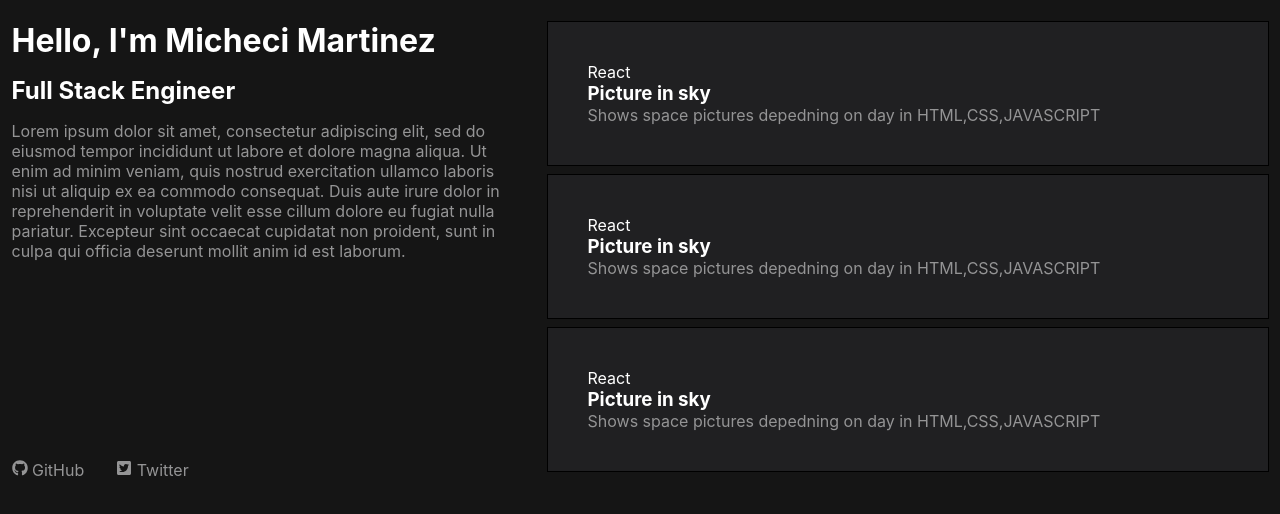
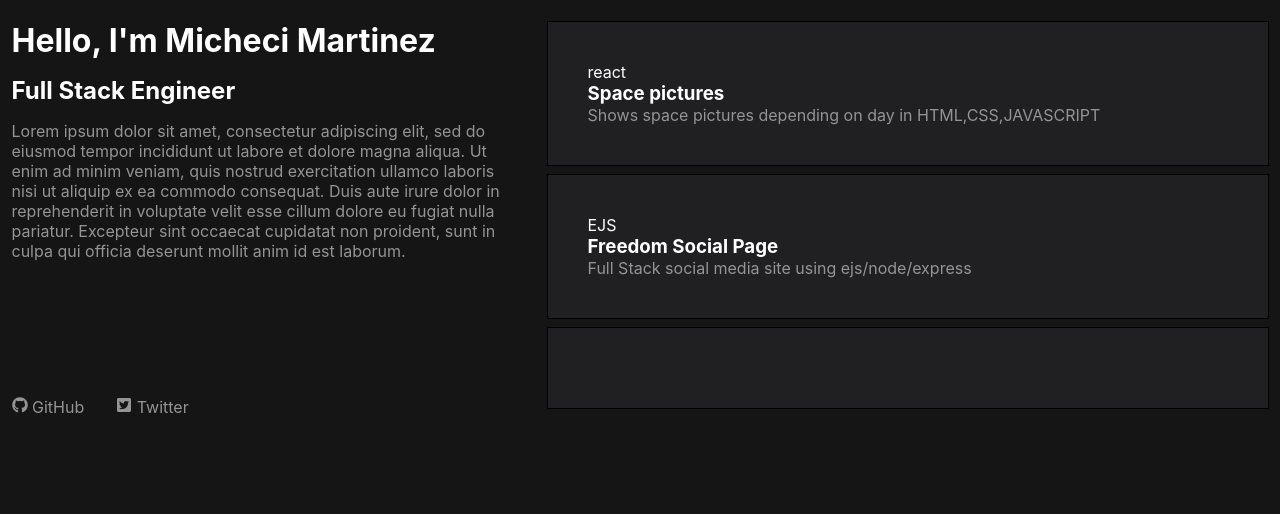
Before and after one commit to micheci/portfolio, a React (Create React App) app: page / in a window 1280 px wide. Shown: the top 514 px of the page. Built offline with nearby package versions, Linux system fonts and the light colour scheme.

Commit message:
added 2nd site

```diff
--- a/src/Components/AboutMe.js
+++ b/src/Components/AboutMe.js
@@ -8,7 +8,7 @@ const AboutMe = () => {
   return (
     <div className="about-meContainer">
         <div className="leftaboutme">
-            <h1 >Hello, I'm Micheci Martinez</h1>
+            <h1 >Hello, I'm Micheci Martinez </h1>
             <h2>Full Stack Engineer </h2>
             <p>Lorem ipsum dolor sit amet, consectetur adipiscing elit, sed do eiusmod tempor incididunt ut labore et dolore magna aliqua. Ut enim ad minim veniam, quis nostrud exercitation ullamco laboris nisi ut aliquip ex ea commodo consequat. Duis aute irure dolor in reprehenderit in voluptate velit esse cillum dolore eu fugiat nulla pariatur. Excepteur sint occaecat cupidatat non proident, sunt in culpa
             qui officia deserunt mollit anim id est laborum.</p>
--- a/src/Components/Project.js
+++ b/src/Components/Project.js
@@ -2,16 +2,16 @@ import React from 'react'
 import '../Css/Projectcss.css'
 
 
-const Project = () => {
+const Project = ({siteName,lang,title,desc}) => {
   return (
     <div>
         <article>
-            <a href='https://www.google.com/'>
+            <a href={siteName}>
                 <p className='projectLang'>
-                    React
+                    {lang}
                 </p>
-                <h3 className="projectTitle">Picture in sky</h3>
-                <p className='projectDesc'>Shows space pictures depedning on day in HTML,CSS,JAVASCRIPT</p>
+                <h3 className="projectTitle">{title}</h3>
+                <p className='projectDesc'>{desc}</p>
             </a>
         </article>
     </div>
--- a/src/Components/Projects.js
+++ b/src/Components/Projects.js
@@ -4,9 +4,9 @@ import Project from './Project'
 const Projects = () => {
   return (
     <div className='projects-container'>
-        <Project />
+        <Project desc="Shows space pictures depending on day in HTML,CSS,JAVASCRIPT"title=" Space pictures" siteName="https://spacesky-production.up.railway.app/" lang="react"/>
 
-        <Project/>
+        <Project desc="Full Stack social media site using ejs/node/express" title="Freedom Social Page" siteName="https://binary-upload-boom-production.up.railway.app/" lang="EJS" />
 
         <Project/>
     </div>
--- a/src/Css/Projectcss.css
+++ b/src/Css/Projectcss.css
@@ -17,4 +17,8 @@ article{
     padding:40px;
     width: 40rem;
     margin-bottom: .5rem;
+
 }
+article:hover{
+    transform: scale(1.1);
+}
```
